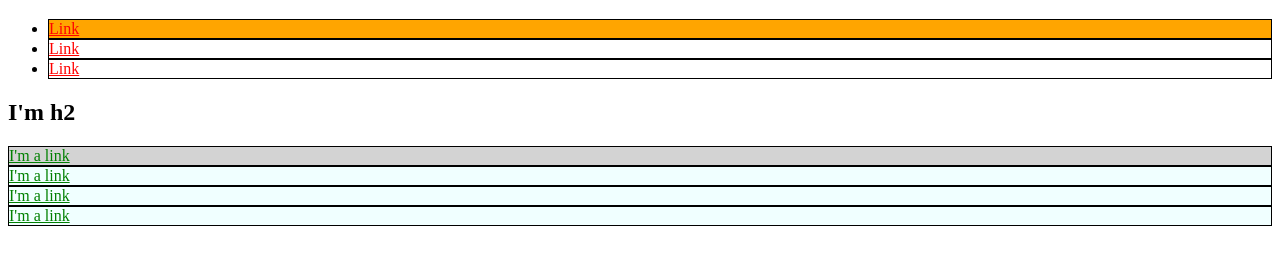
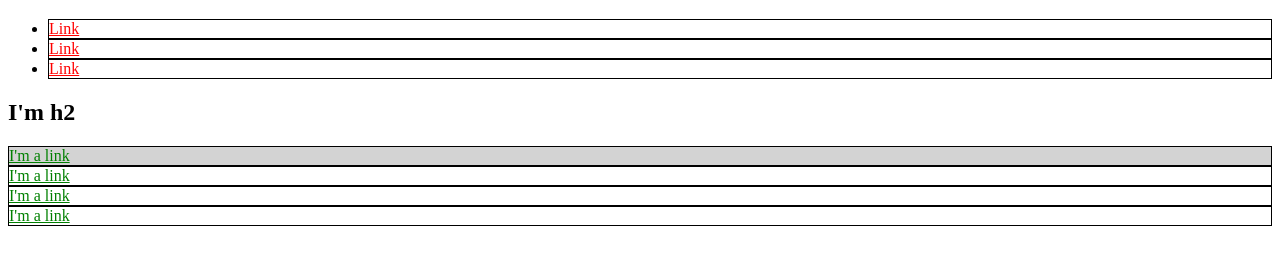
Before and after one commit to eakabuah/eakabuah.github.io, a plain HTML site: page index.html in a window 1280 px wide. Shown: the part 61-326 px from the top of the page. Drawn offline with Linux system fonts and the light colour scheme.

Commit message:
Remove unnecessary assignment codes from index.html

```diff
--- a/index.html
+++ b/index.html
@@ -13,14 +13,8 @@
       .bio-box a{
         color: green;
       }
-      .bio-box-bkgnd{
-        background-color: azure;
-      }
       #exec-bio{
         background-color: lightgrey;
-      }
-      #headline-news{
-        background-color: orange;
       }
       li{
         border: 1px solid black;
@@ -42,16 +36,16 @@
     </ul>
 
     <h2>I'm h2</h2>
-    <div id="exec-bio" class="bio-box bio-box-bkgnd">
+    <div id="exec-bio" class="bio-box">
         <a href="https://example.com/">I'm a link</a>
     </div>
-    <div class="bio-box bio-box-bkgnd">
+    <div class="bio-box">
         <a href="https://example.com/">I'm a link</a>
     </div>
-    <div class="bio-box bio-box-bkgnd">
+    <div class="bio-box">
         <a href="https://example.com/">I'm a link</a>
     </div>
-    <div class="bio-box bio-box-bkgnd">
+    <div class="bio-box">
         <a href="https://example.com/">I'm a link</a>
     </div>
   </body>
```
